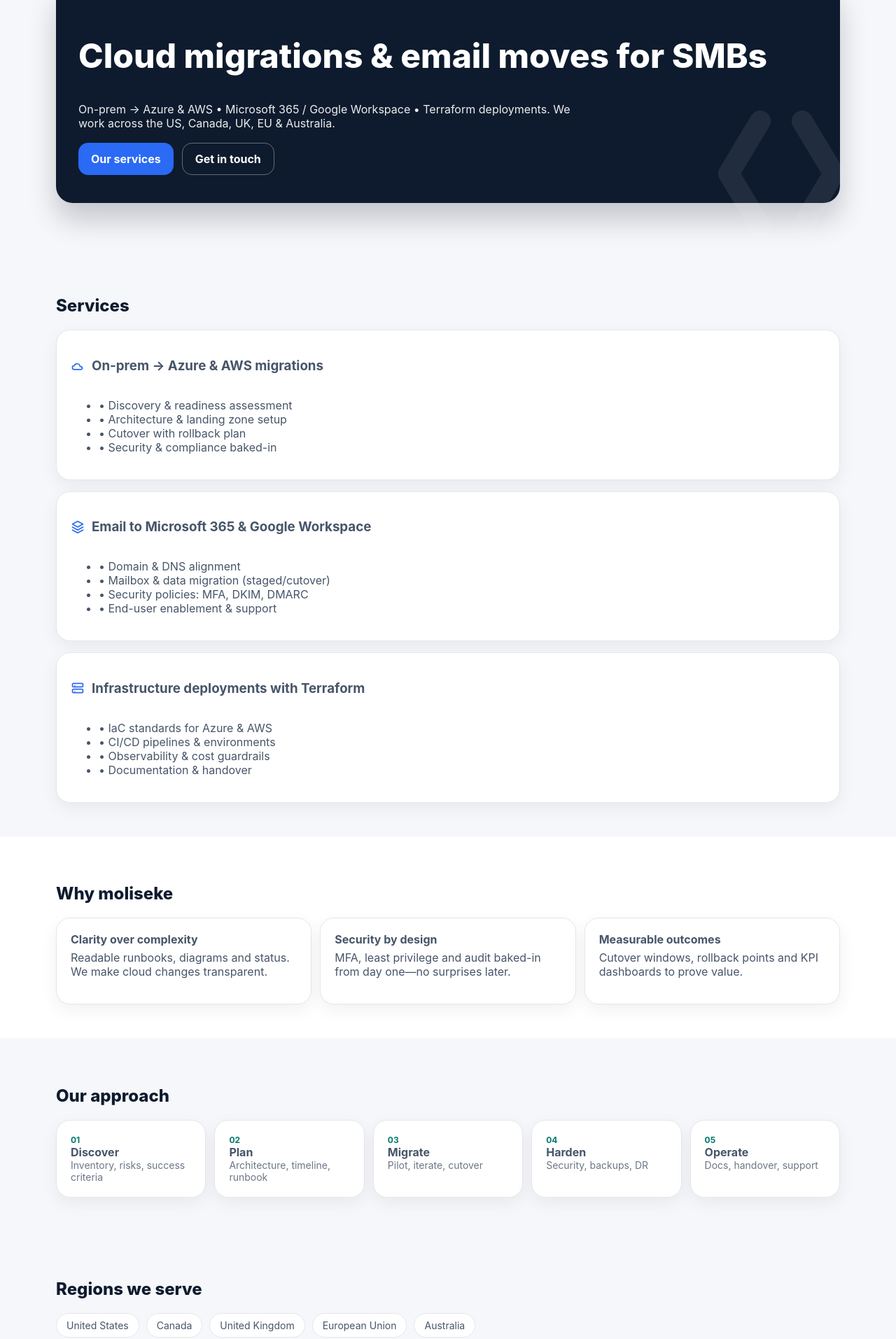
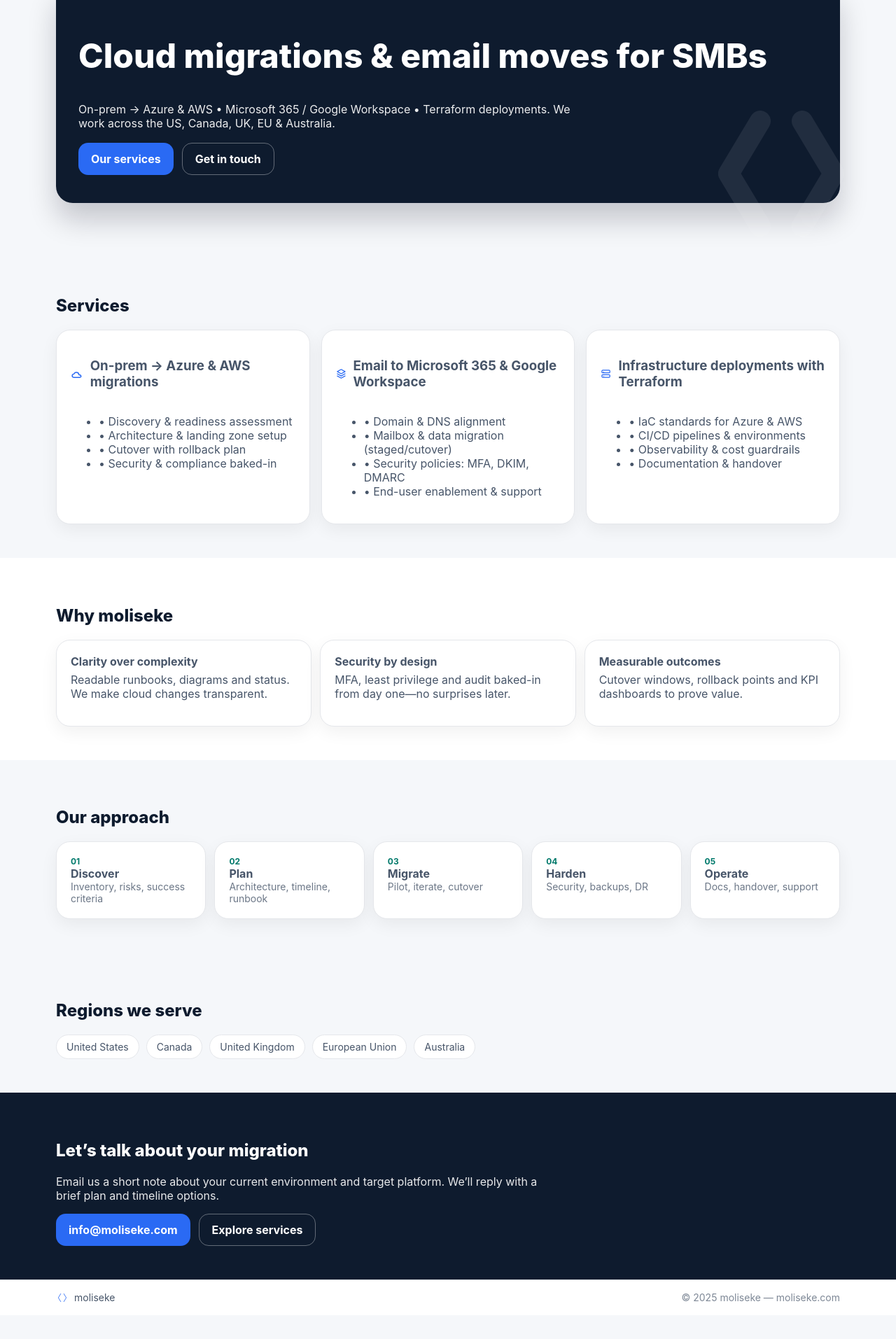
Before and after one commit to enzoantoni-devops/moliseke, a React (Vite) app: page / in a window 1280 px wide. Shown: the part 167-2080 px from the top of the page at 70% size. After the commit the page ends 2046 px from the top, so only its background shows below. Built offline with nearby package versions, Linux system fonts and the light colour scheme.

Commit message:
refactor: move inline styles to css

```diff
--- a/index.html
+++ b/index.html
@@ -21,33 +21,13 @@
     <meta name="twitter:title" content="moliseke — Clear. Secure. Fast." />
     <meta name="twitter:description" content="On-prem → Azure/AWS migrations, email to Microsoft 365 & Google Workspace, and Terraform deployments for SMBs." />
     <meta name="twitter:image" content="og.png" />
-
-    <!-- Base styles -->
-    <style>
-      :root{--midnight:#0E1B2E;--brand:#2A6AF4;--teal:#00796B;--neutral:#475569;--cloud:#F5F7FA;--white:#FFFFFF}
-      html,body,#root{height:100%}
-      body{margin:0;background:var(--cloud);color:var(--neutral);font-family:Inter,system-ui,Arial,sans-serif}
-      .container{max-width:1120px;margin:0 auto;padding:0 24px}
-      .btn{display:inline-flex;gap:8px;align-items:center;padding:12px 18px;border-radius:14px;font-weight:700;text-decoration:none}
-      .btn-primary{background:var(--brand);color:#fff}
-      .btn-outline{border:1px solid rgba(255,255,255,.35);color:#fff}
-      .card{background:#fff;border:1px solid #e5e7eb;border-radius:20px;padding:20px;box-shadow:0 8px 24px rgba(2,6,23,.06)}
-      .chip{display:inline-block;border:1px solid #e5e7eb;background:#fff;border-radius:999px;padding:8px 14px;font-size:14px}
-      header.sticky{position:sticky;top:0;backdrop-filter:blur(10px);background:rgba(255,255,255,.7);border-bottom:1px solid #e5e7eb;z-index:40}
-      nav a{color:var(--neutral);text-decoration:none;margin-left:18px}
-      nav a:hover{text-decoration:underline}
-      h1,h2,h3{font-family:Manrope,Inter,Arial,sans-serif}
-      .sr-only{position:absolute;width:1px;height:1px;padding:0;margin:-1px;overflow:hidden;clip:rect(0,0,0,0);white-space:nowrap;border:0}
-      .grid{display:grid;gap:16px}
-      @media (min-width:900px){ .grid-3{grid-template-columns:1fr 1fr 1fr} .grid-5{grid-template-columns:repeat(5,1fr)} }
-    </style>
+    <link rel="stylesheet" href="/src/global.css" />
   </head>
 
   <body>
     <div id="root"></div>
 
     <noscript>
-      <style>body{font-family:system-ui,Arial,sans-serif;padding:24px}</style>
       <h1>moliseke</h1>
       <p>Enable JavaScript to view this site.</p>
     </noscript>
--- a/src/App.jsx
+++ b/src/App.jsx
@@ -1,14 +1,116 @@
 import React from 'react'
 import Header, { BrandIcon } from './components/Header'
-const C={midnight:'#0E1B2E',brand:'#2A6AF4',teal:'#00796B',neutral:'#475569',cloud:'#F5F7FA',white:'#FFFFFF'}
-function Icon({name,size=20,color=C.brand}){const p={fill:'none',stroke:color,strokeWidth:2,strokeLinecap:'round',strokeLinejoin:'round'}; if(name==='cloud')return(<svg width={size} height={size} viewBox='0 0 24 24'><path {...p} d='M20 17.5a3.5 3.5 0 0 0-3.5-3.5h-.5a5 5 0 0 0-9.7-1.5A3 3 0 0 0 6 19h10.5A3.5 3.5 0 0 0 20 17.5z'/></svg>); if(name==='mail')return(<svg width={size} height={size} viewBox='0 0 24 24'><path {...p} d='M4 6h16v12H4z'/><path {...p} d='m22 6-10 7L2 6'/></svg>); if(name==='server')return(<svg width={size} height={size} viewBox='0 0 24 24'><rect {...p} x='3' y='4' width='18' height='6' rx='2'/><rect {...p} x='3' y='14' width='18' height='6' rx='2'/><path {...p} d='M7 8h.01M7 18h.01'/></svg>); if(name==='stack')return(<svg width={size} height={size} viewBox='0 0 24 24'><path {...p} d='m12 2 9 5-9 5-9-5 9-5z'/><path {...p} d='m3 12 9 5 9-5'/><path {...p} d='m3 17 9 5 9-5'/></svg>); return null}
-export default function App(){return(<div style={{background:C.cloud,color:C.neutral}}>
- <Header />
-<section><div className='container' style={{padding:'64px 24px'}}><div style={{background:C.midnight,color:'#fff',borderRadius:24,padding:'40px 32px',position:'relative',boxShadow:'0 24px 40px rgba(2,6,23,.2)'}}><h1 style={{fontFamily:'Manrope,Inter,Arial,sans-serif',fontSize:48,lineHeight:1.1,fontWeight:800}}>Cloud migrations & email moves for SMBs</h1><p style={{marginTop:12,opacity:.92,maxWidth:740}}>On-prem → Azure & AWS • Microsoft 365 / Google Workspace • Terraform deployments. We work across the US, Canada, UK, EU & Australia.</p><div style={{marginTop:18,display:'flex',gap:12,flexWrap:'wrap'}}><a href='#services' className='btn btn-primary'>Our services</a><a href='#contact' className='btn btn-outline'>Get in touch</a></div><div aria-hidden style={{position:'absolute',right:24,bottom:-24,opacity:.08,transform:'scale(2)'}}><BrandIcon size={120} stroke={8} color='#fff'/></div></div></div></section>
-<section id='services' style={{padding:'48px 0'}}><div className='container'><h2 style={{fontFamily:'Manrope,Inter,Arial,sans-serif',fontWeight:800,color:C.midnight}}>Services</h2><div style={{display:'grid',gridTemplateColumns:'1fr',gap:16,marginTop:12}}><div className='card'><div style={{display:'flex',alignItems:'center',gap:10}}><Icon name='cloud'/><h3>On-prem → Azure & AWS migrations</h3></div><ul><li>• Discovery & readiness assessment</li><li>• Architecture & landing zone setup</li><li>• Cutover with rollback plan</li><li>• Security & compliance baked-in</li></ul></div><div className='card'><div style={{display:'flex',alignItems:'center',gap:10}}><Icon name='stack'/><h3>Email to Microsoft 365 & Google Workspace</h3></div><ul><li>• Domain & DNS alignment</li><li>• Mailbox & data migration (staged/cutover)</li><li>• Security policies: MFA, DKIM, DMARC</li><li>• End-user enablement & support</li></ul></div><div className='card'><div style={{display:'flex',alignItems:'center',gap:10}}><Icon name='server'/><h3>Infrastructure deployments with Terraform</h3></div><ul><li>• IaC standards for Azure & AWS</li><li>• CI/CD pipelines & environments</li><li>• Observability & cost guardrails</li><li>• Documentation & handover</li></ul></div></div></div></section>
-<section id='why' style={{padding:'48px 0',background:'#fff'}}><div className='container'><h2 style={{fontFamily:'Manrope,Inter,Arial,sans-serif',fontWeight:800,color:C.midnight}}>Why moliseke</h2><div style={{display:'grid',gridTemplateColumns:'1fr 1fr 1fr',gap:12,marginTop:12}}><div className='card'><strong>Clarity over complexity</strong><p style={{marginTop:6}}>Readable runbooks, diagrams and status. We make cloud changes transparent.</p></div><div className='card'><strong>Security by design</strong><p style={{marginTop:6}}>MFA, least privilege and audit baked-in from day one—no surprises later.</p></div><div className='card'><strong>Measurable outcomes</strong><p style={{marginTop:6}}>Cutover windows, rollback points and KPI dashboards to prove value.</p></div></div></div></section>
-<section id='approach' style={{padding:'48px 0'}}><div className='container'><h2 style={{fontFamily:'Manrope,Inter,Arial,sans-serif',fontWeight:800,color:C.midnight}}>Our approach</h2><div style={{display:'grid',gridTemplateColumns:'repeat(5,1fr)',gap:12,marginTop:12}}>{[{step:'Discover',desc:'Inventory, risks, success criteria'},{step:'Plan',desc:'Architecture, timeline, runbook'},{step:'Migrate',desc:'Pilot, iterate, cutover'},{step:'Harden',desc:'Security, backups, DR'},{step:'Operate',desc:'Docs, handover, support'}].map((s,i)=>(<div key={s.step} className='card'><div style={{color:C.teal,fontWeight:700,fontSize:12}}>{String(i+1).padStart(2,'0')}</div><div style={{fontWeight:700}}>{s.step}</div><div style={{fontSize:14,opacity:.8}}>{s.desc}</div></div>))}</div></div></section>
-<section id='regions' style={{padding:'48px 0'}}><div className='container'><h2 style={{fontFamily:'Manrope,Inter,Arial,sans-serif',fontWeight:800,color:C.midnight}}>Regions we serve</h2><div style={{display:'flex',flexWrap:'wrap',gap:10,marginTop:10}}>{['United States','Canada','United Kingdom','European Union','Australia'].map(r=><span key={r} className='chip'>{r}</span>)}</div></div></section>
-<section id='contact' style={{padding:'48px 0',background:C.midnight,color:'#fff'}}><div className='container'><h2 style={{fontFamily:'Manrope,Inter,Arial,sans-serif',fontWeight:800}}>Let’s talk about your migration</h2><p style={{opacity:.9,maxWidth:720}}>Email us a short note about your current environment and target platform. We’ll reply with a brief plan and timeline options.</p><div style={{marginTop:12,display:'flex',gap:12,flexWrap:'wrap'}}><a href='mailto:info@moliseke.com' className='btn btn-primary'>info@moliseke.com</a><a href='#services' className='btn btn-outline'>Explore services</a></div></div></section>
-<footer style={{padding:'16px 0',background:'#fff',borderTop:'1px solid #e5e7eb'}}><div className='container' style={{display:'flex',alignItems:'center',justifyContent:'space-between',fontSize:14}}><div style={{display:'flex',alignItems:'center',gap:8}}><BrandIcon size={18}/><span>moliseke</span></div><div style={{opacity:.7}}>© {new Date().getFullYear()} moliseke — moliseke.com</div></div></footer>
-</div>)}
+import styles from './App.module.css'
+
+const C={midnight:'#0E1B2E',brand:'#2A6AF4',teal:'#00796B'}
+
+function Icon({name,size=20,color=C.brand}){
+  const p={fill:'none',stroke:color,strokeWidth:2,strokeLinecap:'round',strokeLinejoin:'round'}
+  if(name==='cloud')
+    return(<svg width={size} height={size} viewBox='0 0 24 24'><path {...p} d='M20 17.5a3.5 3.5 0 0 0-3.5-3.5h-.5a5 5 0 0 0-9.7-1.5A3 3 0 0 0 6 19h10.5A3.5 3.5 0 0 0 20 17.5z'/></svg>)
+  if(name==='mail')
+    return(<svg width={size} height={size} viewBox='0 0 24 24'><path {...p} d='M4 6h16v12H4z'/><path {...p} d='m22 6-10 7L2 6'/></svg>)
+  if(name==='server')
+    return(<svg width={size} height={size} viewBox='0 0 24 24'><rect {...p} x='3' y='4' width='18' height='6' rx='2'/><rect {...p} x='3' y='14' width='18' height='6' rx='2'/><path {...p} d='M7 8h.01M7 18h.01'/></svg>)
+  if(name==='stack')
+    return(<svg width={size} height={size} viewBox='0 0 24 24'><path {...p} d='m12 2 9 5-9 5-9-5 9-5z'/><path {...p} d='m3 12 9 5 9-5'/><path {...p} d='m3 17 9 5 9-5'/></svg>)
+  return null
+}
+
+export default function App(){
+  return(
+    <div className={styles.app}>
+      <Header />
+
+      <section>
+        <div className={`container ${styles.heroContainer}`}>
+          <div className={styles.hero}>
+            <h1 className={styles.heroTitle}>Cloud migrations & email moves for SMBs</h1>
+            <p className={styles.heroText}>On-prem → Azure & AWS • Microsoft 365 / Google Workspace • Terraform deployments. We work across the US, Canada, UK, EU & Australia.</p>
+            <div className={styles.heroActions}>
+              <a href='#services' className='btn btn-primary'>Our services</a>
+              <a href='#contact' className='btn btn-outline'>Get in touch</a>
+            </div>
+            <div aria-hidden className={styles.heroBrandIcon}>
+              <BrandIcon size={120} stroke={8} color='#fff'/>
+            </div>
+          </div>
+        </div>
+      </section>
+
+      <section id='services' className={styles.sectionPad}>
+        <div className='container'>
+          <h2 className={styles.sectionHeading}>Services</h2>
+          <div className={`grid grid-3 ${styles.servicesGrid}`}>
+            <div className='card'>
+              <div className={styles.cardHeader}><Icon name='cloud'/><h3>On-prem → Azure & AWS migrations</h3></div>
+              <ul><li>• Discovery & readiness assessment</li><li>• Architecture & landing zone setup</li><li>• Cutover with rollback plan</li><li>• Security & compliance baked-in</li></ul>
+            </div>
+            <div className='card'>
+              <div className={styles.cardHeader}><Icon name='stack'/><h3>Email to Microsoft 365 & Google Workspace</h3></div>
+              <ul><li>• Domain & DNS alignment</li><li>• Mailbox & data migration (staged/cutover)</li><li>• Security policies: MFA, DKIM, DMARC</li><li>• End-user enablement & support</li></ul>
+            </div>
+            <div className='card'>
+              <div className={styles.cardHeader}><Icon name='server'/><h3>Infrastructure deployments with Terraform</h3></div>
+              <ul><li>• IaC standards for Azure & AWS</li><li>• CI/CD pipelines & environments</li><li>• Observability & cost guardrails</li><li>• Documentation & handover</li></ul>
+            </div>
+          </div>
+        </div>
+      </section>
+
+      <section id='why' className={`${styles.sectionPad} ${styles.whySection}`}>
+        <div className='container'>
+          <h2 className={styles.sectionHeading}>Why moliseke</h2>
+          <div className={styles.whyGrid}>
+            <div className='card'><strong>Clarity over complexity</strong><p className={styles.whyCardText}>Readable runbooks, diagrams and status. We make cloud changes transparent.</p></div>
+            <div className='card'><strong>Security by design</strong><p className={styles.whyCardText}>MFA, least privilege and audit baked-in from day one—no surprises later.</p></div>
+            <div className='card'><strong>Measurable outcomes</strong><p className={styles.whyCardText}>Cutover windows, rollback points and KPI dashboards to prove value.</p></div>
+          </div>
+        </div>
+      </section>
+
+      <section id='approach' className={styles.sectionPad}>
+        <div className='container'>
+          <h2 className={styles.sectionHeading}>Our approach</h2>
+          <div className={styles.approachGrid}>
+            {[{step:'Discover',desc:'Inventory, risks, success criteria'},{step:'Plan',desc:'Architecture, timeline, runbook'},{step:'Migrate',desc:'Pilot, iterate, cutover'},{step:'Harden',desc:'Security, backups, DR'},{step:'Operate',desc:'Docs, handover, support'}].map((s,i)=>(
+              <div key={s.step} className='card'>
+                <div className={styles.approachStep}>{String(i+1).padStart(2,'0')}</div>
+                <div className={styles.approachTitle}>{s.step}</div>
+                <div className={styles.approachDesc}>{s.desc}</div>
+              </div>
+            ))}
+          </div>
+        </div>
+      </section>
+
+      <section id='regions' className={styles.sectionPad}>
+        <div className='container'>
+          <h2 className={styles.sectionHeading}>Regions we serve</h2>
+          <div className={styles.regionsGrid}>
+            {['United States','Canada','United Kingdom','European Union','Australia'].map(r=><span key={r} className='chip'>{r}</span>)}
+          </div>
+        </div>
+      </section>
+
+      <section id='contact' className={`${styles.sectionPad} ${styles.contactSection}`}>
+        <div className='container'>
+          <h2 className={styles.sectionHeadingLight}>Let’s talk about your migration</h2>
+          <p className={styles.contactText}>Email us a short note about your current environment and target platform. We’ll reply with a brief plan and timeline options.</p>
+          <div className={styles.contactActions}>
+            <a href='mailto:info@moliseke.com' className='btn btn-primary'>info@moliseke.com</a>
+            <a href='#services' className='btn btn-outline'>Explore services</a>
+          </div>
+        </div>
+      </section>
+
+      <footer className={styles.footer}>
+        <div className={`container ${styles.footerInner}`}>
+          <div className={styles.footerBrand}><BrandIcon size={18}/><span>moliseke</span></div>
+          <div className={styles.footerCopy}>© {new Date().getFullYear()} moliseke — moliseke.com</div>
+        </div>
+      </footer>
+
+    </div>
+  )
+}
--- /dev/null
+++ b/src/App.module.css
@@ -0,0 +1,27 @@
+.app{background:var(--cloud);color:var(--neutral)}
+.heroContainer{padding:64px 24px}
+.hero{background:var(--midnight);color:#fff;border-radius:24px;padding:40px 32px;position:relative;box-shadow:0 24px 40px rgba(2,6,23,.2)}
+.heroTitle{font-family:Manrope,Inter,Arial,sans-serif;font-size:48px;line-height:1.1;font-weight:800}
+.heroText{margin-top:12px;opacity:.92;max-width:740px}
+.heroActions{margin-top:18px;display:flex;gap:12px;flex-wrap:wrap}
+.heroBrandIcon{position:absolute;right:24px;bottom:-24px;opacity:.08;transform:scale(2)}
+.sectionPad{padding:48px 0}
+.sectionHeading{font-family:Manrope,Inter,Arial,sans-serif;font-weight:800;color:var(--midnight)}
+.sectionHeadingLight{font-family:Manrope,Inter,Arial,sans-serif;font-weight:800}
+.servicesGrid{margin-top:12px}
+.cardHeader{display:flex;align-items:center;gap:10px}
+.whySection{background:#fff}
+.whyGrid{display:grid;grid-template-columns:1fr 1fr 1fr;gap:12px;margin-top:12px}
+.whyCardText{margin-top:6px}
+.approachGrid{display:grid;grid-template-columns:repeat(5,1fr);gap:12px;margin-top:12px}
+.approachStep{color:var(--teal);font-weight:700;font-size:12px}
+.approachTitle{font-weight:700}
+.approachDesc{font-size:14px;opacity:.8}
+.regionsGrid{display:flex;flex-wrap:wrap;gap:10px;margin-top:10px}
+.contactSection{background:var(--midnight);color:#fff}
+.contactText{opacity:.9;max-width:720px}
+.contactActions{margin-top:12px;display:flex;gap:12px;flex-wrap:wrap}
+.footer{padding:16px 0;background:#fff;border-top:1px solid #e5e7eb}
+.footerInner{display:flex;align-items:center;justify-content:space-between;font-size:14px}
+.footerBrand{display:flex;align-items:center;gap:8px}
+.footerCopy{opacity:.7}
--- /dev/null
+++ b/src/global.css
@@ -0,0 +1,16 @@
+:root{--midnight:#0E1B2E;--brand:#2A6AF4;--teal:#00796B;--neutral:#475569;--cloud:#F5F7FA;--white:#FFFFFF}
+html,body,#root{height:100%}
+body{margin:0;background:var(--cloud);color:var(--neutral);font-family:Inter,system-ui,Arial,sans-serif}
+.container{max-width:1120px;margin:0 auto;padding:0 24px}
+.btn{display:inline-flex;gap:8px;align-items:center;padding:12px 18px;border-radius:14px;font-weight:700;text-decoration:none}
+.btn-primary{background:var(--brand);color:#fff}
+.btn-outline{border:1px solid rgba(255,255,255,.35);color:#fff}
+.card{background:#fff;border:1px solid #e5e7eb;border-radius:20px;padding:20px;box-shadow:0 8px 24px rgba(2,6,23,.06)}
+.chip{display:inline-block;border:1px solid #e5e7eb;background:#fff;border-radius:999px;padding:8px 14px;font-size:14px}
+header.sticky{position:sticky;top:0;backdrop-filter:blur(10px);background:rgba(255,255,255,.7);border-bottom:1px solid #e5e7eb;z-index:40}
+nav a{color:var(--neutral);text-decoration:none;margin-left:18px}
+nav a:hover{text-decoration:underline}
+h1,h2,h3{font-family:Manrope,Inter,Arial,sans-serif}
+.sr-only{position:absolute;width:1px;height:1px;padding:0;margin:-1px;overflow:hidden;clip:rect(0,0,0,0);white-space:nowrap;border:0}
+.grid{display:grid;gap:16px}
+@media (min-width:900px){.grid-3{grid-template-columns:1fr 1fr 1fr}.grid-5{grid-template-columns:repeat(5,1fr)}}
```
